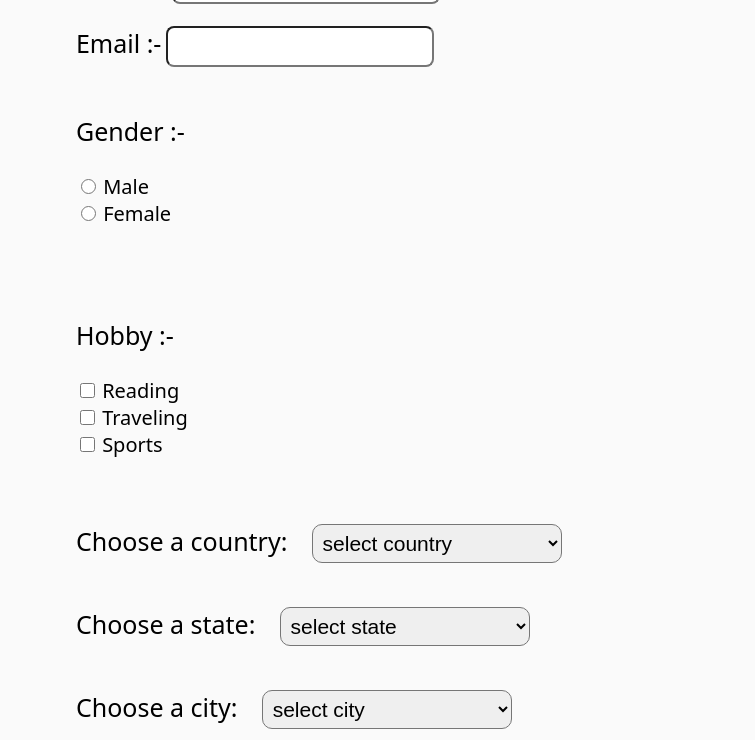
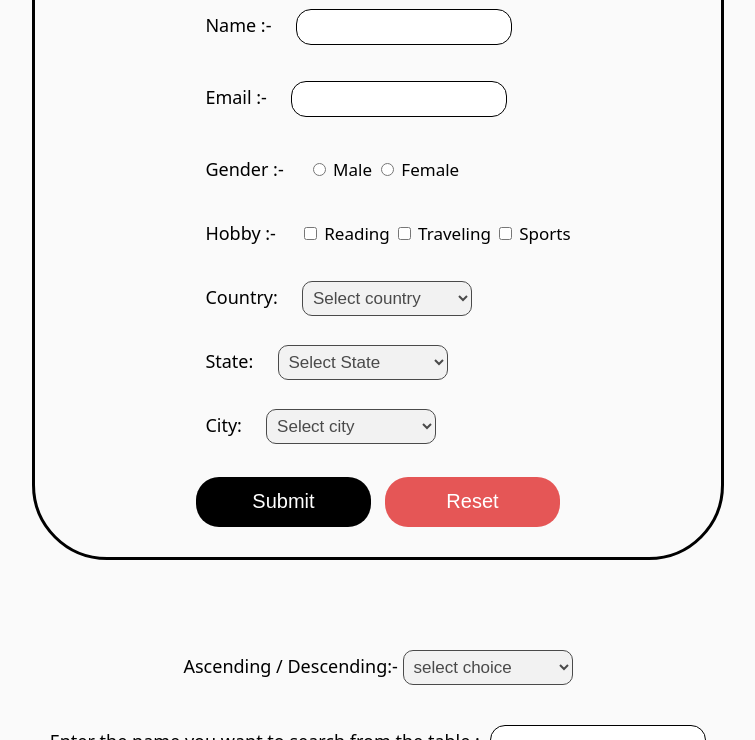
Before and after one commit to talaviyayash/todo-app, a plain HTML site: page index.html in a window 1280 px wide. Shown: the part 142-882 px from the top of the page, without its empty margins (262-1017 px from the left). Drawn offline with Linux system fonts and the light colour scheme.

Commit message:
Some Changes

```diff
--- a/crudOperation.js
+++ b/crudOperation.js
@@ -11,7 +11,8 @@ function deleteElement(elementToBeDeleted) {
 }
 
 function submitForm(e) {
-  console.log(submitOrEdit);
+  const anyErrorInForm = anyError();
+  if (anyErrorInForm) {
     if (indexWhereToEdit == undefined) {
       indexWhereToEdit = dataOfTable.length;
     }
@@ -25,7 +26,6 @@ function submitForm(e) {
     const countryValue = countrySelectElement.value;
     const stateValue = stateSelectElement.value;
     const cityValue = citySelectElement.value;
-  if (anyError()) {
     const countryValueFromId = country.find((value) => {
       return value._id == countryValue ? true : false;
     });
@@ -95,9 +95,13 @@ function submitForm(e) {
 }
 function editFunc(e, idWhereToUpdate) {
   clearAllError();
+  if (forDisabledTheChild?.style?.backgroundColor) {
     forDisabledTheChild.disabled = false;
+    forDisabledTheChild.style.backgroundColor = "#e55656";
+  }
   forDisabledTheChild = e.target.parentNode.parentNode.childNodes[0];
   forDisabledTheChild.disabled = true;
+  forDisabledTheChild.style.backgroundColor = "#8b4d4d";
   submitBtnElement.innerHTML = "Update the data";
   let indexToAdd;
   const findValue = dataOfTable.find((value, index) => {
@@ -111,9 +115,9 @@ function editFunc(e, idWhereToUpdate) {
   nameInputElement.value = findValue.name;
   emailInputElement.value = findValue.email;
   countrySelectElement.innerHTML;
-  citySelectElement.innerHTML = `<option value="" >select city</option>`;
-  stateSelectElement.innerHTML = `<option value="" >select state</option>`;
-  countrySelectElement.innerHTML = `<option value="" >select country</option>`;
+  citySelectElement.innerHTML = `<option value="" >Select city</option>`;
+  stateSelectElement.innerHTML = `<option value="" >Select state</option>`;
+  countrySelectElement.innerHTML = `<option value="" >Select country</option>`;
   let countryIndex;
   let stateIndex;
   country.forEach((value, index) => {
--- a/index.html
+++ b/index.html
@@ -8,14 +8,13 @@
   </head>
   <body>
     <section id="form-container" class="form-container">
+      <div class="style-form">
         <form id="data-enter-form">
-        <h1 id="heading">Using form add data into the table</h1>
+          <h1 id="heading">Use form to add data in table</h1>
           <div class="name" oninput="validName()">
             <label for="name" class="font">Name :-</label>
             <input type="text" name="" id="name" class="input-text" />
-          <br />
             <div id="nameError" class="error"></div>
-          <br />
           </div>
           <div class="email">
             <label for="email" class="font">Email :-</label>
@@ -26,9 +25,7 @@
               name=""
               id="email"
             />
-          <br />
             <div id="emailError" class="error"></div>
-          <br />
           </div>
           <div class="gender">
             <p class="font">Gender :-</p>
@@ -39,7 +36,7 @@
               onchange="validGender()"
               value="Male"
             />
-          <label class="for-radio-check" for="male">Male</label><br />
+            <label class="for-radio-check" for="male">Male</label>
             <input
               type="radio"
               onchange="validGender()"
@@ -47,12 +44,10 @@
               id="female"
               value="Female"
             />
-          <label class="for-radio-check" for="female">Female</label><br />
-          <br />
+            <label class="for-radio-check" for="female">Female</label>
+
             <div id="genderError" class="error"></div>
           </div>
-        <br />
-        <br />
           <div class="hobby">
             <p class="font">Hobby :-</p>
             <input
@@ -62,7 +57,7 @@
               onchange="validHobby()"
               value="Reading"
             />
-          <label class="for-radio-check" for="Reading">Reading</label><br />
+            <label class="for-radio-check" for="Reading">Reading</label>
             <input
               type="checkbox"
               id="Traveling"
@@ -70,7 +65,7 @@
               value="Traveling"
               onchange="validHobby()"
             />
-          <label class="for-radio-check" for="Traveling">Traveling</label><br />
+            <label class="for-radio-check" for="Traveling">Traveling</label>
             <input
               type="checkbox"
               onchange="validHobby()"
@@ -78,67 +73,60 @@
               name="hobby"
               value="Sports"
             />
-          <label class="for-radio-check" for="Sports">Sports</label><br />
-          <br />
+            <label class="for-radio-check" for="Sports">Sports</label>
+
             <div id="hobbyError" class="error"></div>
           </div>
-        <br /><br />
           <div class="country-show">
-          <label class="font select-box-text" for="country"
-            >Choose a country:</label
-          >
+            <label class="font select-box-text" for="country">Country:</label>
             <select
               class="select-box"
               name="country"
               onchange="loadState(event)"
               id="country"
             ></select>
-          <br />
+
             <div id="countryError" class="error"></div>
           </div>
-        <br /><br />
           <div class="state-show">
-          <label for="state" class="select-box-text font"
-            >Choose a state:</label
-          >
+            <label for="state" class="select-box-text font">State:</label>
             <select
               name="state"
               id="state"
               onchange="loadCity(event)"
               class="select-box"
             >
-            <option value="" selected>select state</option>
+              <option value="" selected>Select State</option>
             </select>
-          <br />
+
             <div id="stateError" class="error"></div>
           </div>
-        <br /><br />
           <div class="city-show">
-          <label for="city" class="select-box-text font">Choose a city:</label>
+            <label for="city" class="select-box-text font">City:</label>
             <select
               onchange="validCity()"
               name="city"
               id="city"
               class="select-box"
             >
-            <option value="" selected>select city</option>
+              <option value="" selected>Select city</option>
             </select>
-          <br />
+
             <div id="cityError" class="error"></div>
           </div>
-        <br /><br />
-        <div class="action-form">
+          <div class="action-btn">
             <button id="submit" type="submit">Submit</button>
             <button id="resetbtn" type="reset" onclick="resetForm(event)">
               Reset
             </button>
           </div>
         </form>
+      </div>
     </section>
-    <br /><br />
+
     <div id="functionality">
       <div class="font">
-        Formate data into the table as ascending /descending:-
+        Ascending / Descending:-
         <select
           class="select-box"
           name="orderInTable"
@@ -150,8 +138,7 @@
           <option value="Descending">Descending</option>
         </select>
       </div>
-      <br />
-      <br />
+
       <form>
         <div class="font">
           Enter the name you want to search from the table :-
--- a/loadOption.js
+++ b/loadOption.js
@@ -1,6 +1,6 @@
 function loadState(e) {
-  citySelectElement.innerHTML = `<option value="" selected>select city</option>`;
-  stateSelectElement.innerHTML = `<option value="" selected>select state</option>`;
+  citySelectElement.innerHTML = `<option value="" selected>Select city</option>`;
+  stateSelectElement.innerHTML = `<option value="" selected>Select state</option>`;
   const validOrNot = validCountry();
   if (!validOrNot) {
     return false;
@@ -20,7 +20,7 @@ function loadState(e) {
 
 function loadCity(e) {
   const validOrNot = validState();
-  citySelectElement.innerHTML = `<option value="" selected>select city</option>`;
+  citySelectElement.innerHTML = `<option value="" selected>Select city</option>`;
   if (!validOrNot) {
     return false;
   }
--- a/script.js
+++ b/script.js
@@ -5,7 +5,7 @@ showDataInTable();
 function firstTimeShow() {
   indexWhereToEdit = undefined;
   submitOrEdit = "submit";
-  countrySelectElement.innerHTML = `<option value="" selected>select country</option>`;
+  countrySelectElement.innerHTML = `<option value="" selected>Select country</option>`;
   country.forEach((val) => {
     countrySelectElement.innerHTML =
       countrySelectElement.innerHTML +
@@ -26,8 +26,8 @@ function resetForm() {
   clearAllError();
   formElement.reset();
   firstTimeShow();
-  citySelectElement.innerHTML = `<option value="" selected>select city</option>`;
-  stateSelectElement.innerHTML = `<option value="" selected>select state</option>`;
+  citySelectElement.innerHTML = `<option value="" selected>Select city</option>`;
+  stateSelectElement.innerHTML = `<option value="" selected>Select state</option>`;
   submitBtnElement.innerHTML = "Submit";
   showDataInTable();
   submitOrEdit = "submit";
--- a/style.css
+++ b/style.css
@@ -83,24 +83,31 @@ thead tr {
   flex-direction: column;
 }
 .error {
-  font-size: 14px;
+  font-size: 20px;
   color: #e55656;
 }
 .input-text {
-  width: 250px;
+  width: 200px;
   border-radius: 8px;
   padding: 7px;
-  font-size: 20px;
+  font-size: 17px;
+  margin-bottom: 20px;
+  border: 1px solid;
+  border-radius: 15px;
 }
 .font {
-  font-size: 25px;
+  font-size: 18px;
   font-weight: 300;
+  margin: 20px;
+  display: inline-block;
 }
 .select-box {
   padding: 6px;
-  width: 250px;
+  width: 170px;
   border-radius: 10px;
-  font-size: 21px;
+  font-size: 17px;
+  border: 0.2px solid !important;
+  opacity: 0.7;
 }
 .select-box-text {
   margin-right: 20px;
@@ -127,20 +134,33 @@ thead tr {
 }
 h1 {
   text-align: center;
-  font-size: 35px;
-  font-weight: 600;
+  font-size: 27px;
+  font-weight: 500;
 }
 input[type="radio"],
 input[type="checkbox"] {
-  height: 15px;
-  width: 15px;
+  height: 13px;
+  width: 13px;
   border: 0;
 }
 .for-radio-check {
-  font-size: 20px;
+  font-size: 17px;
   font-weight: 200;
 }
 
 .center {
   text-align: center;
 }
+.style-form {
+  margin: 20px;
+  border: 3px solid black;
+  padding: 30px 150px;
+  border-radius: 75px;
+}
+.action-btn {
+  display: flex;
+  align-items: center;
+  justify-content: center;
+  gap: 14px;
+  margin-top: 20px;
+}
```
Lines whose indentation alone changed are shown as unchanged.
